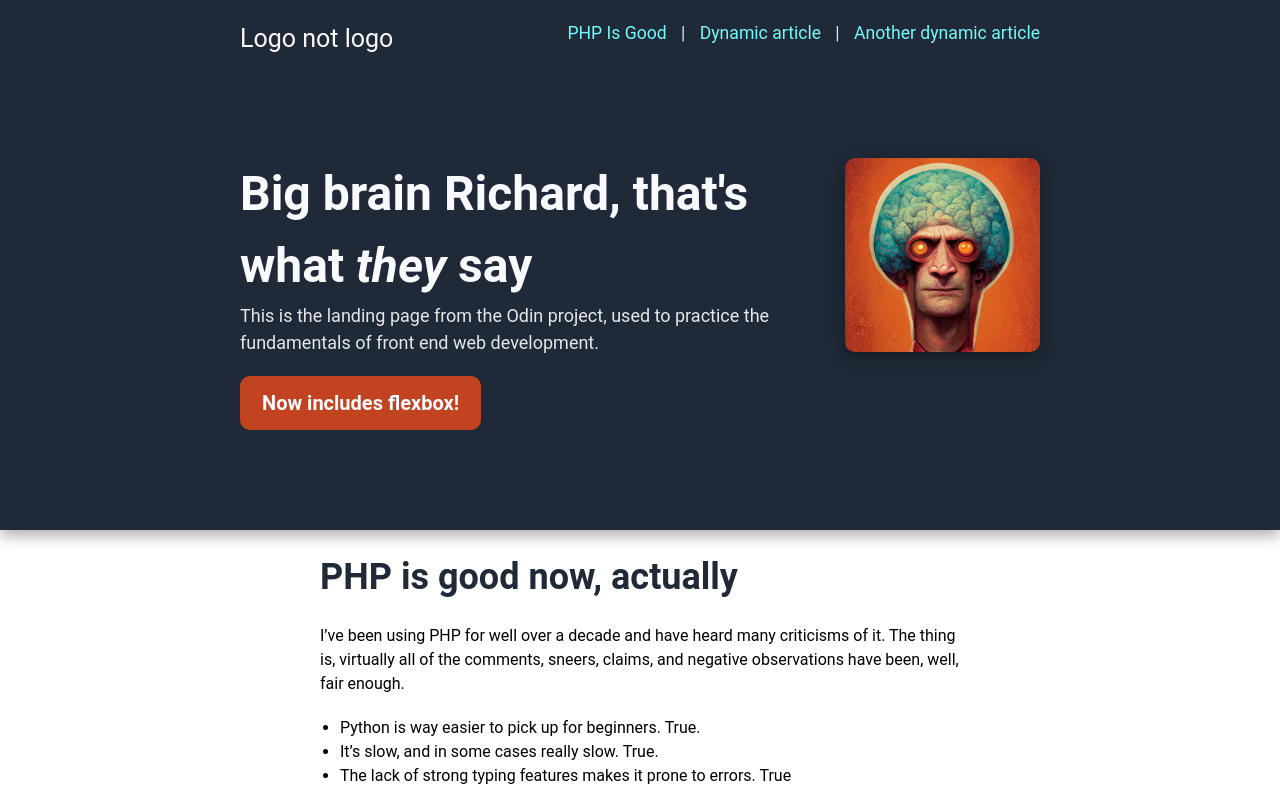
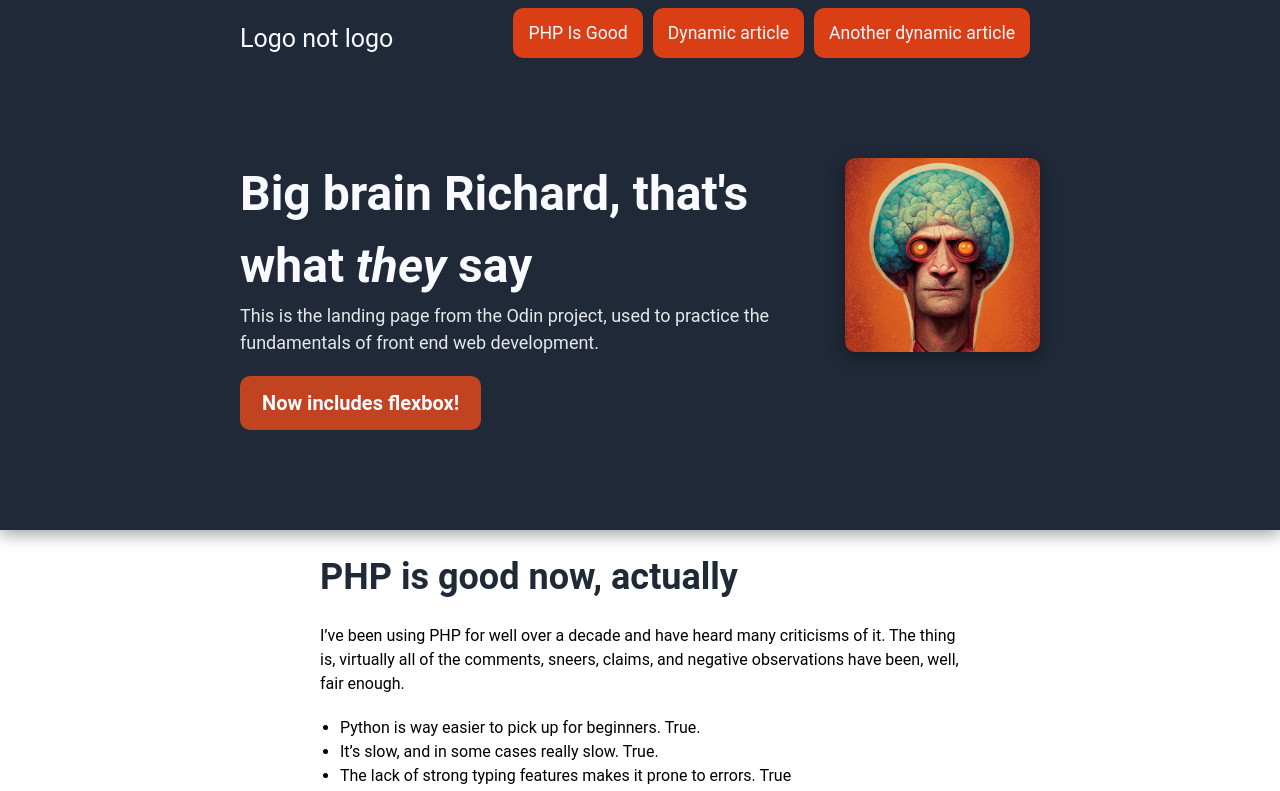
Before and after one commit to richardfwashington/personal-home-page-nextjs, a Next.js app: page /articles/php-is-good-now-actually in a window 1280 px wide. Shown: the top 791 px of the page. Built offline with nearby package versions, Linux system fonts and the light colour scheme.

Commit message:
:art:  Update link styles for SEO

```diff
--- a/src/app/globals.css
+++ b/src/app/globals.css
@@ -89,16 +89,27 @@ button {
 }
 
 .top a:link {
-  color: #73f9f9;
+  color: #f9faff;
   text-decoration: none;
+  padding: 15px;
+  background-color: #D93E15;
+  margin-right: 10px;
+  border-radius: 10px;
 }
 
 .top a:hover {
-  text-decoration: underline;
+  padding: 15px;
+  background-color: #D93E15;
+  margin-right: 10px;
+  border-radius: 10px;
 }
 
 .top a:visited {
-  color: #73f9f9;
+  color: #f9faff;
+  padding: 15px;
+  background-color: #D93E15;
+  margin-right: 10px;
+  border-radius: 10px;
 }
 
 .left h3 {
@@ -114,11 +125,6 @@ button {
   display: inline;
   list-style-type: none;
   color: #e5e7eb;
-}
-
-.top ul li:not(:last-child):after {
-  content: '  |  ';
-  margin: 10px;
 }
 
 .top ul li:hover {
```
